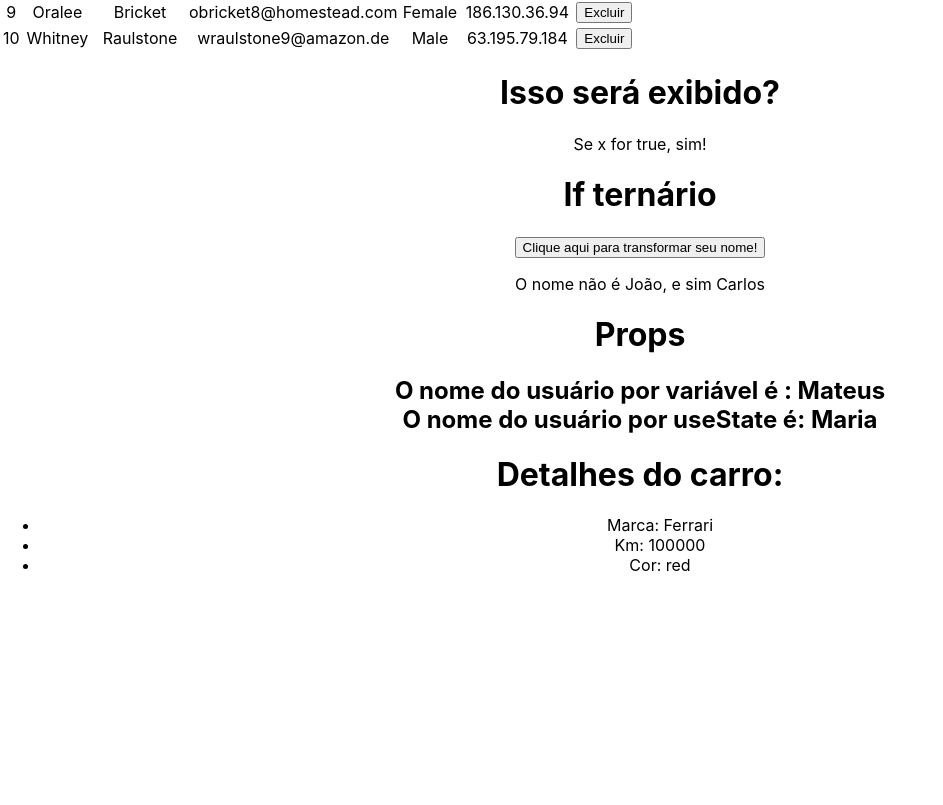
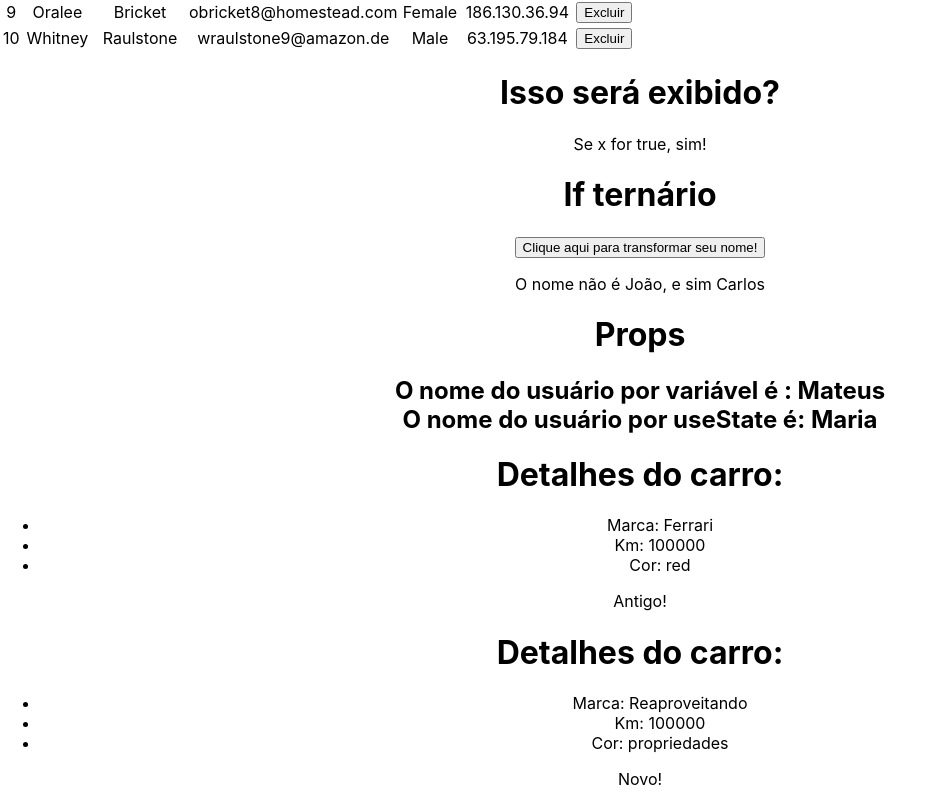
Before and after one commit to KaikSAlves/react-zero-a-maestria, a React (Create React App) app: page / in a window 1280 px wide. Shown: the part 448-1253 px from the top of the page, without its empty margins (0-943 px from the left). Before the commit the page ends 1039 px from the top, so only its background shows below. Built offline with nearby package versions, Linux system fonts and the light colour scheme.

Commit message:
Reaproveitamento de compoenentes

```diff
--- a/src/App.js
+++ b/src/App.js
@@ -26,7 +26,8 @@ function App() {
 
       {/*ao utilizar as props com o conceito de destructuring é importante passa-las na mesma orderm que esta definido no componente*/}
 
-      <CarDetails brand="Ferrari" km={100000} color="red"></CarDetails>
+      <CarDetails brand="Ferrari" km={100000} color="red" newCar={false}></CarDetails>
+      <CarDetails brand="Reaproveitando" km={100000} color="propriedades" newCar={true}></CarDetails>
 {/*
       Imagens publicas
       <div>
--- a/src/components/CarDetails.js
+++ b/src/components/CarDetails.js
@@ -1,5 +1,5 @@
 
-const CarDetails = ({brand, km, color}) => {
+const CarDetails = ({brand, km, color, newCar}) => {
     return (
         <div>
             <h1>
@@ -10,6 +10,8 @@ const CarDetails = ({brand, km, color}) => {
                 <li>Km: {km}</li>
                 <li>Cor: {color}</li>
             </ul>
+            {newCar && <p>Novo!</p>}
+            {!newCar && <p>Antigo!</p>}
         </div>
     );
 };
```
